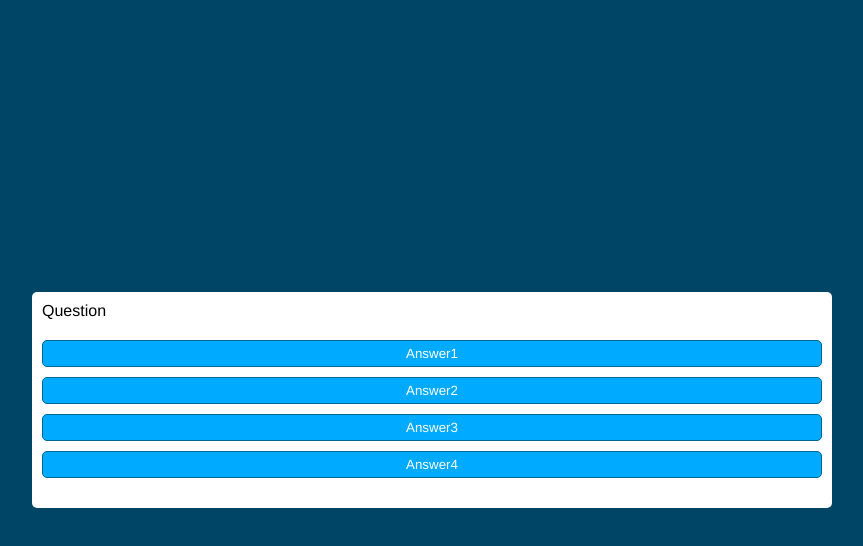
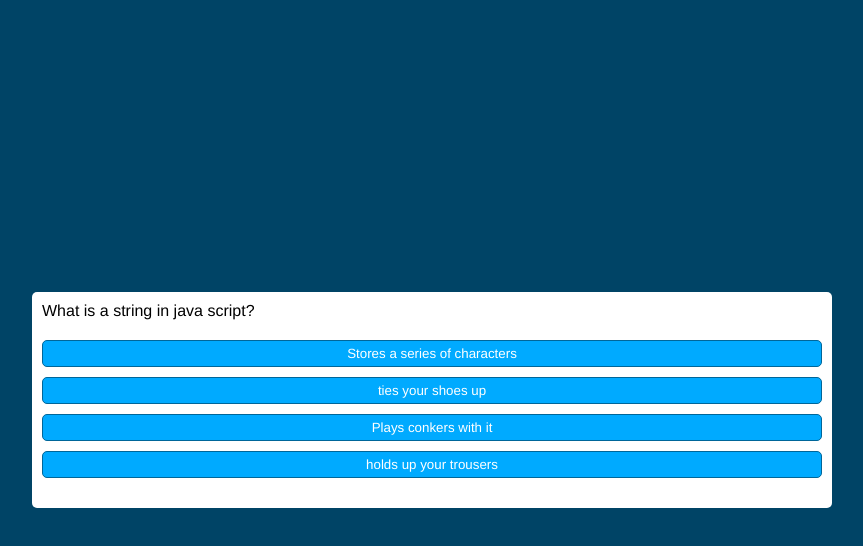
Before and after one commit to odders17/Code-Quiz, a plain HTML site: page index.html in a window 1280 px wide. Both pictures are taken after a click on the button "Start". Shown: the whole page, without its empty margins (208-1071 px from the left). Drawn offline with Linux system fonts and the light colour scheme.

Commit message:
amended errors in script to fix quiz

```diff
--- a/index.html
+++ b/index.html
@@ -12,7 +12,7 @@
     <div class="container">
         <div id="question-container" class="hide">
             <div id="question">Question</div>
-            <div id="anwser-buttons" class="btn-grid">
+            <div id="answer-buttons" class="btn-grid">
                 <button class="btn">Answer1</button>
                 <button class="btn">Answer2</button>
                 <button class="btn">Answer3</button>
--- a/script.js
+++ b/script.js
@@ -3,9 +3,9 @@ var nextButton = document.getElementById('next-btn')
 var questionContainerElement = document.getElementById
 ('question-container')
 var questionElement = document.getElementById('question')
-var anwserButtonsElement = document.getElementById ('answer-buttons')
+var answerButtonsElement = document.getElementById ('answer-buttons')
 
-let shuffledQuestions, currentQuestionIndex
+let shuffledQuestion, currentQuestionIndex
 
 startButton.addEventListener('click', startGame)
 nextButton.addEventListener('click', () =>{
@@ -16,7 +16,7 @@ nextButton.addEventListener('click', () =>{
 function startGame() {
     console.log('Started')
     startButton.classList.add('hide')
-    shuffledQuestions = questions.sort(() => Math.random() - .5)
+    shuffledQuestion = question.sort(() => Math.random() - .5)
     currentQuestionIndex = 0
     questionContainerElement.classList.remove('hide')
     setNextQuestion()
@@ -24,13 +24,13 @@ function startGame() {
 
 function setNextQuestion() {
     resetState()
-    showQuestion(shuffledQuestions[currentQuestionIndex])
+    showQuestion(shuffledQuestion[currentQuestionIndex])
 
 }
 
 function showQuestion(question) {
     questionElement.innerText = question.question
-    question.answer.forEach(answer => {
+    question.answers.forEach(answer => {
         var button = document.createElement('button')
         button.innerText = answer.text
         button.classList.add('btn')
@@ -38,27 +38,27 @@ function showQuestion(question) {
             button.dataset.correct = answer.correct
         }
         button.addEventListener('click', selectAnswer)
-        anwserButtonsElement.appendChild(button)
+        answerButtonsElement.appendChild(button)
     })
 }
 
 function resetState() {
     clearStatusClass(document.body)
     nextButton.classList.add('hide')
-    while (anwserButtonsElement.firstChild) {
-        anwserButtonsElement.removeChild
-        (anwserButtonsElement.firstChild)
+    while (answerButtonsElement.firstChild) {
+        answerButtonsElement.removeChild
+        (answerButtonsElement.firstChild)
     }
 }
 
-function selectAnwser(e) {
+function selectAnswer(e) {
     var selectedButton = e.target
     var correct = selectedButton.dataset.correct
     setStatusClass(document.body,correct)
-    Array.from(answerButtonElement.children).forEach(button => {
+    Array.from(answerButtonsElement.children).forEach(button => {
         setStatusClass(button, button.dataset.correct)
     })
-    if (shuffledQuestions.lenght > currentQuestionIndex + 1) {
+    if (shuffledQuestion.lenght > currentQuestionIndex + 1) {
         nextButton.classList.remove('hide')
     } else {
         startButton.innerText = 'Restart'
@@ -80,57 +80,59 @@ function clearStatusClass(element) {
     element.classList.remove('wrong')
 }
 
-var questions = [
+var question = [
     {
-        question: 'What is 2+2?',
+        question: 'Do you have to be good at math to be a developer?',
         answers: [
-            { text: '4', correct: true},
-            { text:'22', correct: false}
+            { text: 'No', correct: true},
+            { text:'Yes', correct: false},
+            { text: 'Maybe', correct: false},
+            { text: 'Think so', correct: false},
         ]
     },
     {
-        question: 'Who is the best footballer?',
+        question: 'What is HTML?',
         answers: [
-        { text: 'Jack Grealish', correct: true},
-        { text: 'Mpbappe', correct: false},
-        { text: 'Messi', correct: false},
-        { text: 'Ronaldo', correct: false},
+        { text: 'HydroTomoto Makeup', correct: false},
+        { text: 'HypeTool Mashup', correct: false},
+        { text: 'HenryTank Melon', correct: false},
+        { text: 'HyperText Markup', correct: true},
         ]
     },
     {
-        question: 'Who is the best footballer?',
+        question: 'What is CSS?',
         answers: [
-        { text: 'Jack Grealish', correct: true},
-        { text: 'Mpbappe', correct: false},
-        { text: 'Messi', correct: false},
-        { text: 'Ronaldo', correct: false},
+        { text: 'Control Semantic Styles', correct: false},
+        { text: 'Cascading Style Sheets', correct: true},
+        { text: 'Computer Source Sheet', correct: false},
+        { text: 'Colouful Sound Style', correct: false},
         ]
     },
     {
-        question: 'Who is the best footballer?',
+        question: 'What is Java Script?',
         answers: [
-        { text: 'Jack Grealish', correct: true},
-        { text: 'Mpbappe', correct: false},
-        { text: 'Messi', correct: false},
-        { text: 'Ronaldo', correct: false},
+        { text: 'An object based scripting language', correct: true},
+        { text: 'Is embedded Inside web Browsers', correct: true},
+        { text: 'Interprets script contained in web browsers', correct: true},
+        { text: 'It cannot read or write files', correct: true},
         ]
     },
     {
-        question: 'Who is the best footballer?',
+        question: 'What is a string in java script?',
         answers: [
-        { text: 'Jack Grealish', correct: true},
-        { text: 'Mpbappe', correct: false},
-        { text: 'Messi', correct: false},
-        { text: 'Ronaldo', correct: false},
+        { text: 'Stores a series of characters', correct: true},
+        { text: 'ties your shoes up', correct: false},
+        { text: 'Plays conkers with it', correct: false},
+        { text: 'holds up your trousers', correct: false},
         ]
     },
     {
-        question: 'Who is the best footballer?',
+        question: 'What is a push button?',
         answers: [
-        { text: 'Jack Grealish', correct: true},
-        { text: 'Mpbappe', correct: false},
-        { text: 'Messi', correct: false},
-        { text: 'Ronaldo', correct: false},
+        { text: 'chocolate sweets ', correct: false},
+        { text: 'fastens your shirts', correct: false},
+        { text: 'when user pushes a button a click event occurs', correct: true},
+        { text: 'Can be found on clothing', correct: false},
         ]
     },
 ]
```
